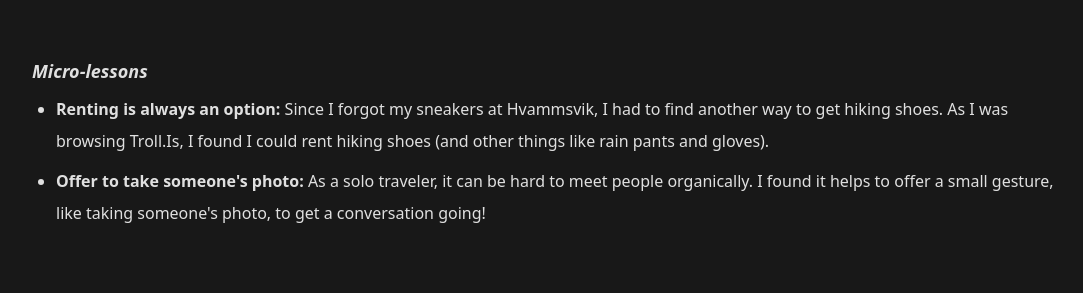
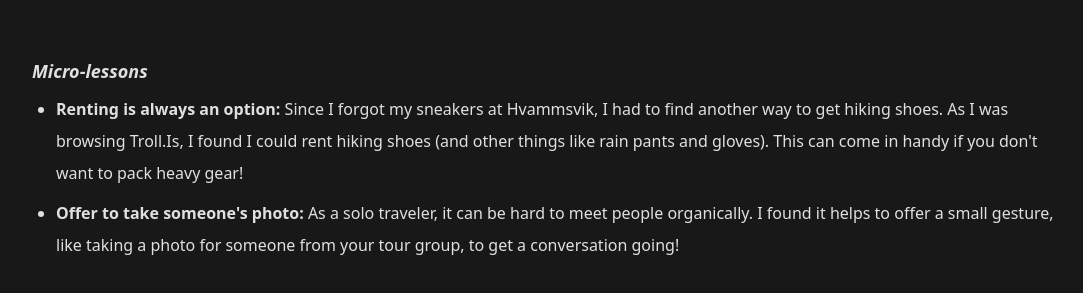
Before and after one commit to eileeny101/eileeny101.github.io, a website: page pages/iceland.html in a window 1280 px wide. Shown: the part 3677-3970 px from the top of the page, without its empty margins (96-1179 px from the left). Drawn offline with nearby package versions, Linux system fonts and the light colour scheme; files that its build step writes are made by us from their sources; files whose address does not match are found by name.

Commit message:
slight content updates

```diff
--- a/pages/iceland.html
+++ b/pages/iceland.html
@@ -152,8 +152,8 @@
             </div>
             <h4 class="text-lg font-semibold mb-2 italic mt-16">Micro-lessons</h4>
             <ul class="list-disc pl-6 space-y-2 mb-16">
-                <li><p class="leading-loose"><span class="font-bold">Renting is always an option:</span> Since I forgot my sneakers at Hvammsvik, I had to find another way to get hiking shoes. As I was browsing Troll.Is, I found I could rent hiking shoes (and other things like rain pants and gloves).</p></li>
-                <li><p class="leading-loose"><span class="font-bold">Offer to take someone's photo:</span> As a solo traveler, it can be hard to meet people organically. I found it helps to offer a small gesture, like taking someone's photo, to get a conversation going!</p></li>
+                <li><p class="leading-loose"><span class="font-bold">Renting is always an option:</span> Since I forgot my sneakers at Hvammsvik, I had to find another way to get hiking shoes. As I was browsing Troll.Is, I found I could rent hiking shoes (and other things like rain pants and gloves). This can come in handy if you don't want to pack heavy gear!</p></li>
+                <li><p class="leading-loose"><span class="font-bold">Offer to take someone's photo:</span> As a solo traveler, it can be hard to meet people organically. I found it helps to offer a small gesture, like taking a photo for someone from your tour group, to get a conversation going!</p></li>
             </ul>
         </section>
     </div>
```
